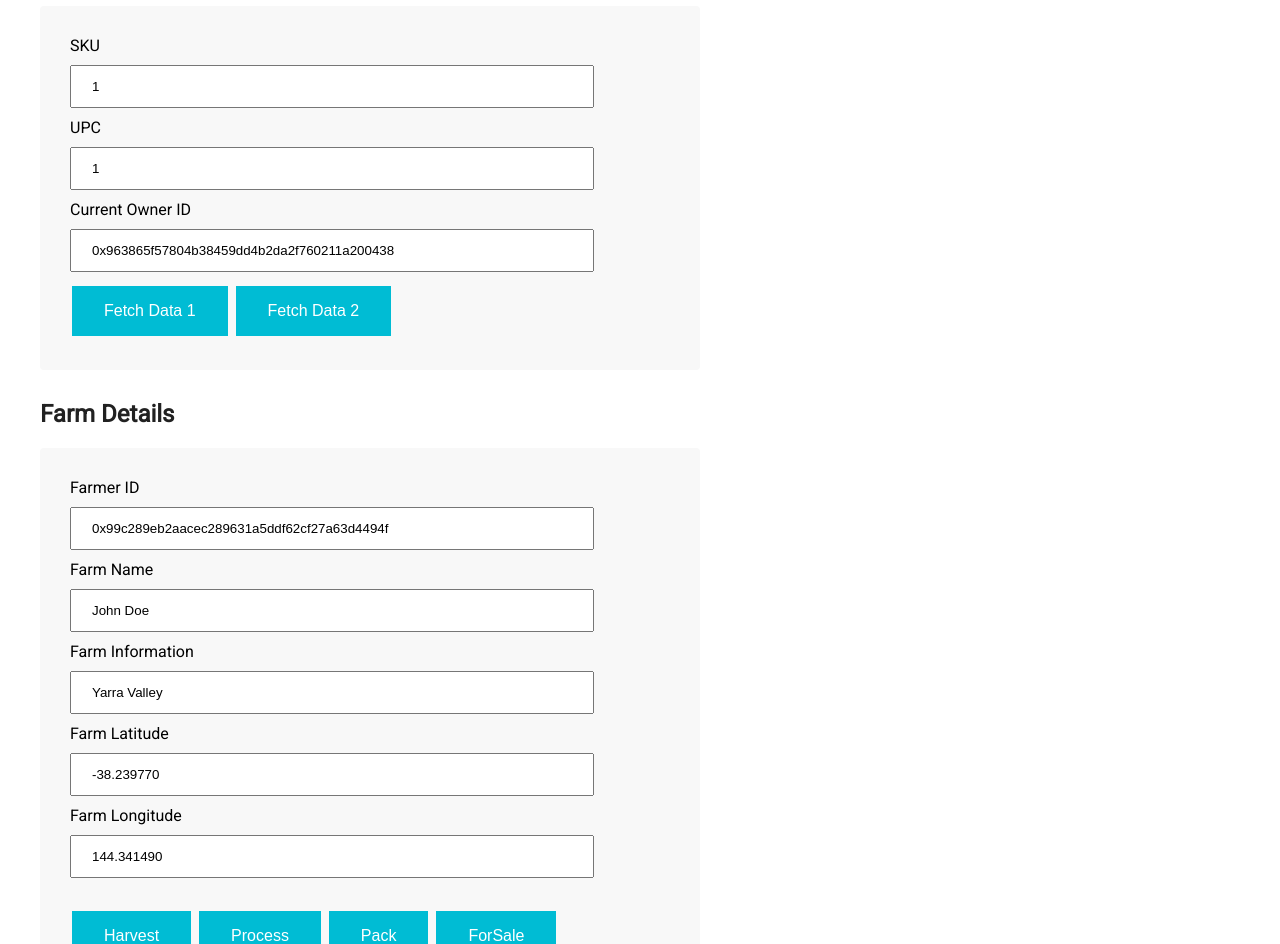
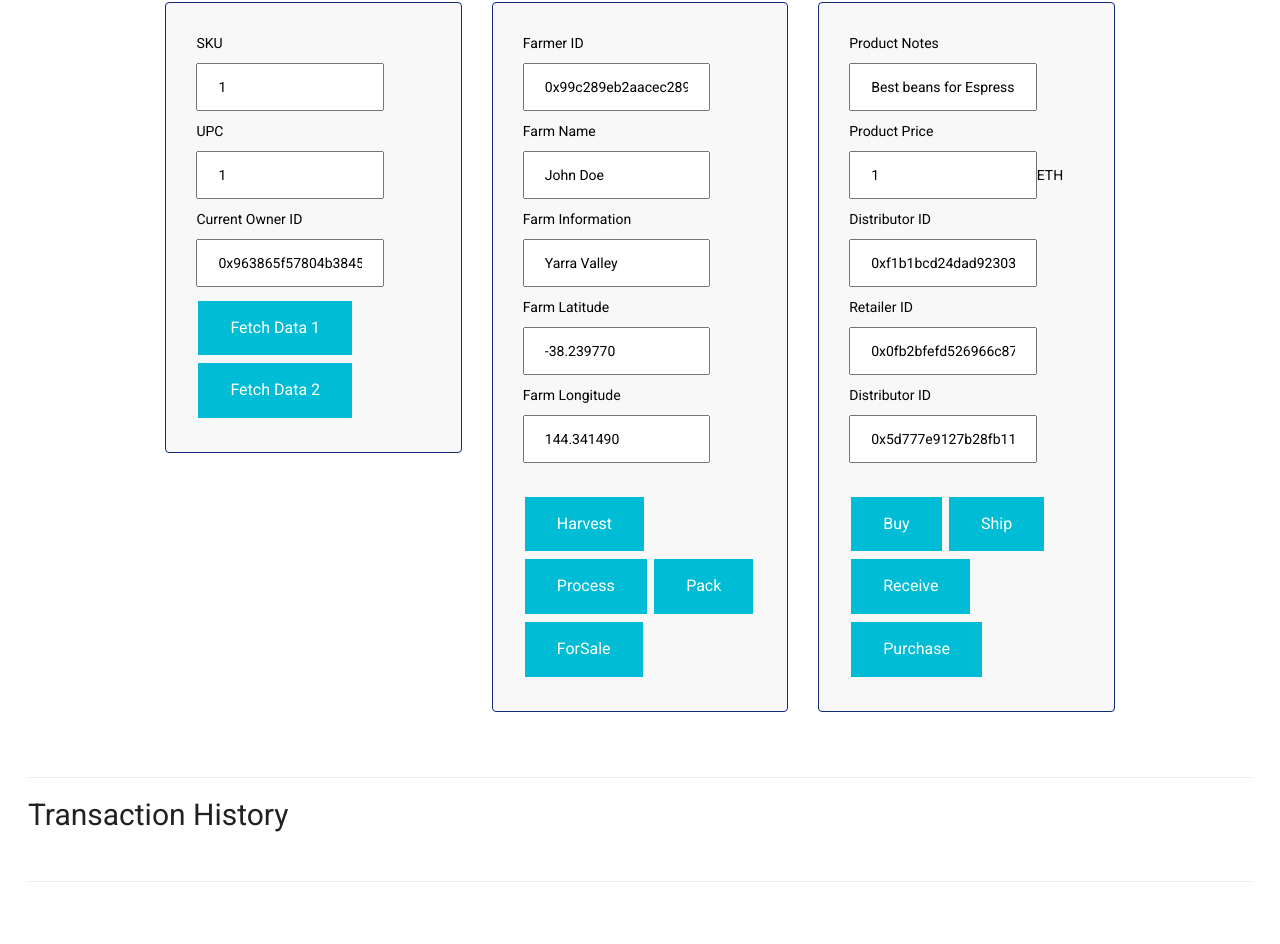
Before and after one commit to msharekh/Architect-Blockchain-Supply-Chain-project-6-B, a website: page index.html in a window 1280 px wide. Shown: the part 220-1164 px from the top of the page. Drawn offline with nearby package versions, Linux system fonts and the light colour scheme.

```diff
--- a/index.html
+++ b/index.html
@@ -1,93 +1,220 @@
 <!DOCTYPE html>
 <html lang="en">
+  <head>
+    <meta charset="UTF-8" />
+    <meta name="viewport" content="width=device-width, initial-scale=1.0" />
+    <title>Fair Trade Coffee</title>
 
-<head>
-    <meta charset="UTF-8">
-    <meta name="viewport" content="width=device-width, initial-scale=1.0">
-    <title>Fair Trade Coffee</title>
-    <link href="https://fonts.googleapis.com/css?family=Roboto" rel="stylesheet">
-    <link rel="stylesheet" type="text/css" href="style.css">
+    <link
+      rel="stylesheet"
+      href="https://maxcdn.bootstrapcdn.com/bootstrap/3.4.0/css/bootstrap.min.css"
+    />
+    <script src="https://ajax.googleapis.com/ajax/libs/jquery/3.3.1/jquery.min.js"></script>
+    <script src="https://maxcdn.bootstrapcdn.com/bootstrap/3.4.0/js/bootstrap.min.js"></script>
+    <link
+      href="https://fonts.googleapis.com/css?family=Roboto"
+      rel="stylesheet"
+    />
+    <link rel="stylesheet" type="text/css" href="style.css" />
+    <style>
+      .form-group {
+        border: 1px solid rgb(18, 41, 117);
+        /* margin-bottom: 1px;
+        margin-right: 1px; */
+        width: 100%;
+      }
+    </style>
   </head>
 
   <body>
     <div class="container">
       <h1 style="text-align: center;">Fair Trade Coffee</h1>
-        <hr>
-        <p style="text-align: center;">Prove the authenticity of coffee using the Ethereum blockchain.</p>
+      <hr />
+      <p style="text-align: center;">
+        Prove the authenticity of coffee using the Ethereum blockchain.
+      </p>
+      <div class="row">
+        <div class="col-md-4">
+          <h2>Product Overview</h2>
+          <div class="form-group">
+            SKU
+            <br />
+            <input
+              class="input-field"
+              type="number"
+              id="sku"
+              name="sku"
+              value="1"
+            /><br />
+            UPC
+            <br />
+            <input type="number" id="upc" name="upc" value="1" /><br />
+            Current Owner ID
+            <br />
+            <input
+              type="text"
+              id="ownerID"
+              name="ownerID"
+              value="0x963865f57804b38459dd4b2da2f760211a200438"
+              size="50"
+            /><br />
+            <div class="button-div">
+              <button
+                class="btn-fetchOne"
+                id="button"
+                type="button"
+                data-id="9"
+              >
+                Fetch Data 1
+              </button>
+              <button
+                class="btn-fetchTwo"
+                id="button"
+                type="button"
+                data-id="10"
+              >
+                Fetch Data 2
+              </button>
+            </div>
+          </div>
+        </div>
+        <!-- col-md-4 -->
+
+        <div class="col-md-4">
+          <h2>Farm Details</h2>
+          <div class="form-group">
+            Farmer ID
+            <br />
+            <input
+              type="text"
+              id="originFarmerID"
+              name="originFarmerID"
+              value="0x99c289eb2aacec289631a5ddf62cf27a63d4494f"
+              size="50"
+            /><br />
+            Farm Name
+            <br />
+            <input
+              type="text"
+              id="originFarmName"
+              name="originFarmName"
+              value="John Doe"
+            /><br />
+            Farm Information
+            <br />
+            <input
+              type="text"
+              id="originFarmInformation"
+              name="originFarmInformation"
+              value="Yarra Valley"
+            /><br />
+            Farm Latitude
+            <br />
+            <input
+              type="text"
+              id="originFarmLatitude"
+              name="originFarmLatitude"
+              value="-38.239770"
+            /><br />
+            Farm Longitude
+            <br />
+            <input
+              type="text"
+              id="originFarmLongitude"
+              name="originFarmLongitude"
+              value="144.341490"
+            /><br />
+            <br />
+            <button class="btn-harvest" id="button" type="button" data-id="1">
+              Harvest
+            </button>
+            <button class="btn-process" id="button" type="button" data-id="2">
+              Process
+            </button>
+            <button class="btn-pack" id="button" type="button" data-id="3">
+              Pack
+            </button>
+            <button class="btn-forsale" id="button" type="button" data-id="4">
+              ForSale
+            </button>
+          </div>
+        </div>
+        <!-- col-md-4 -->
+        <div class="col-md-4">
+          <h2>Product Details</h2>
+          <div class="form-group">
+            Product Notes
+            <br />
+            <input
+              type="text"
+              id="productNotes"
+              name="productNotes"
+              value="Best beans for Espresso"
+              size="60"
+            /><br />
+            Product Price
+            <br />
+            <input
+              type="number"
+              id="productPrice"
+              name="productPrice"
+              value="1"
+            />ETH<br />
+            Distributor ID
+            <br />
+            <input
+              type="text"
+              id="distributorID"
+              name="distributorID"
+              value="0xf1b1bcd24dad92303dd9fe78be639f7bcf9c238d"
+              size="50"
+            />
+            <br />
+            Retailer ID
+            <br />
+            <input
+              type="text"
+              id="retailerID"
+              name="retailerID"
+              value="0x0fb2bfefd526966c87efa19f6693d50971763fc2"
+              size="50"
+            /><br />
+            Distributor ID
+            <br />
+            <input
+              type="text"
+              id="consumerID"
+              name="consumerID"
+              value="0x5d777e9127b28fb119e81a6304278a0a21bef1c4"
+              size="50"
+            /><br />
+            <br />
+            <button class="btn-buy" id="button" type="button" data-id="5">
+              Buy
+            </button>
+            <button class="btn-ship" id="button" type="button" data-id="6">
+              Ship
+            </button>
+            <button class="btn-receive" id="button" type="button" data-id="7">
+              Receive
+            </button>
+            <button class="btn-purchase" id="button" type="button" data-id="8">
+              Purchase
+            </button>
+          </div>
+        </div>
+        <!-- col-md-4 -->
+      </div>
+      <!-- row -->
     </div>
 
     <div id="ftc-harvest">
-        <h2>Product Overview</h2>
-        <div class="form-group">
-            SKU
-            <br>
-            <input class="input-field" type="number" id="sku" name="sku" value=1><br>
-            UPC
-            <br>
-            <input type="number" id="upc" name="upc" value=1><br>
-            Current Owner ID
-            <br>
-            <input type="text" id="ownerID" name="ownerID" value="0x963865f57804b38459dd4b2da2f760211a200438" size="50"><br>
-            <div class=button-div>
-                <button class="btn-fetchOne" id="button" type="button" data-id="9">Fetch Data 1</button>
-                <button class="btn-fetchTwo" id="button" type="button" data-id="10">Fetch Data 2</button>
-            </div>
-        </div>
-        <div class=form-break></div>
-        <h2>Farm Details</h2>
-        <div class="form-group">
-            Farmer ID
-            <br>
-            <input type="text" id="originFarmerID" name="originFarmerID" value="0x99c289eb2aacec289631a5ddf62cf27a63d4494f"
-                size="50"><br>
-            Farm Name
-            <br>
-            <input type="text" id="originFarmName" name="originFarmName" value="John Doe"><br>
-            Farm Information
-            <br>
-            <input type="text" id="originFarmInformation" name="originFarmInformation" value="Yarra Valley"><br>
-            Farm Latitude
-            <br>
-            <input type="text" id="originFarmLatitude" name="originFarmLatitude" value="-38.239770"><br>
-            Farm Longitude
-            <br>
-            <input type="text" id="originFarmLongitude" name="originFarmLongitude" value="144.341490"><br>
-            <br>
-            <button class="btn-harvest" id="button" type="button" data-id="1">Harvest</button>
-            <button class="btn-process" id="button" type="button" data-id="2">Process</button>
-            <button class="btn-pack" id="button" type="button" data-id="3">Pack</button>
-            <button class="btn-forsale" id="button" type="button" data-id="4">ForSale</button>
-        </div>
-        <div class=form-break></div>
-        <h2>Product Details</h2>
-        <div class="form-group">
-            Product Notes
-            <br>
-            <input type="text" id="productNotes" name="productNotes" value="Best beans for Espresso" size="60"><br>
-            Product Price
-            <br>
-            <input type="number" id="productPrice" name="productPrice" value=1>ETH<br>
-            Distributor ID
-            <br>
-            <input type="text" id="distributorID" name="distributorID" value="0xf1b1bcd24dad92303dd9fe78be639f7bcf9c238d"
-                size="50">
-            <br>
-            Retailer ID
-            <br>
-            <input type="text" id="retailerID" name="retailerID" value="0x0fb2bfefd526966c87efa19f6693d50971763fc2"
-                size="50"><br>
-            Distributor ID
-            <br>
-            <input type="text" id="consumerID" name="consumerID" value="0x5d777e9127b28fb119e81a6304278a0a21bef1c4"
-                size="50"><br>
-            <br>
-            <button class="btn-buy" id="button" type="button" data-id="5">Buy</button>
-            <button class="btn-ship" id="button" type="button" data-id="6">Ship</button>
-            <button class="btn-receive" id="button" type="button" data-id="7">Receive</button>
-            <button class="btn-purchase" id="button" type="button" data-id="8">Purchase</button>
-        </div>
-        <div class=form-break></div>
-        <hr>
+      <div class="form-break"></div>
+
+      <div class="form-break"></div>
+
+      <div class="form-break"></div>
+      <hr />
     </div>
 
     <h2>Transaction History<span id="ftc-history"></span></h2>
@@ -95,8 +222,8 @@
       <ul id="ftc-events">
         <!-- Events will appear here from app.js -->
       </ul>
-        <br>
-        <hr>
+      <br />
+      <hr />
     </div>
 
     <script src="https://ajax.googleapis.com/ajax/libs/jquery/1.12.4/jquery.min.js"></script>
@@ -104,5 +231,4 @@
     <script src="js/truffle-contract.js"></script>
     <script src="js/app.js"></script>
   </body>
-
 </html>
--- a/package.json
+++ b/package.json
@@ -15,6 +15,7 @@
   },
   "dependencies": {
     "truffle": "^4.1.14",
+    "truffle-hdwallet-provider": "^1.0.6",
     "web3": "^1.0.0-beta.50"
   }
 }
```
Also changed, not shown: build/contracts/ConsumerRole.json, build/contracts/DistributorRole.json, build/contracts/FarmerRole.json, build/contracts/Migrations.json, build/contracts/RetailerRole.json, build/contracts/Roles.json, build/contracts/SupplyChain.json, 1 other file. Lines whose indentation alone changed are shown as unchanged.
